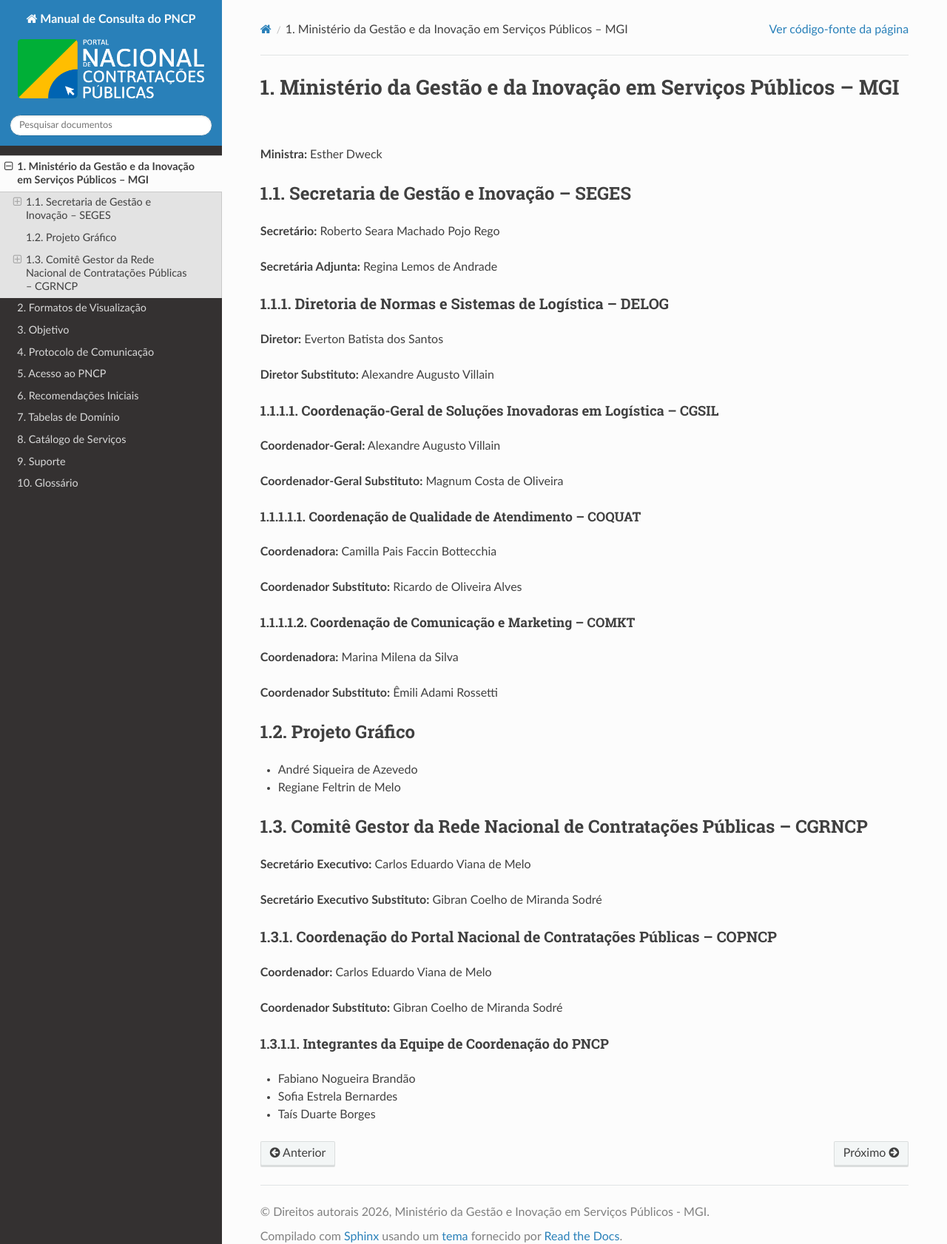
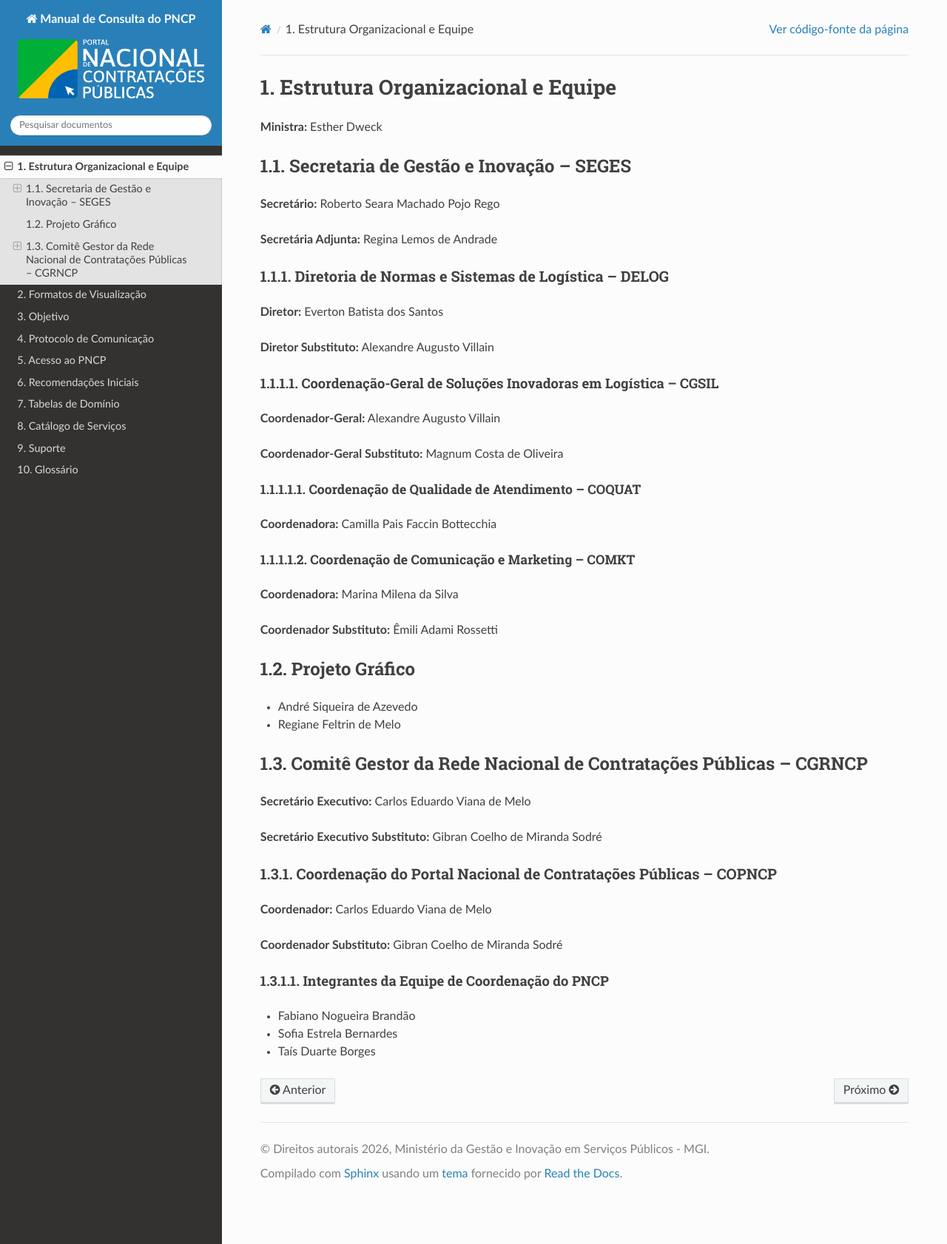
Before and after one commit to sofiaestrelab/Manual-de-Consulta-do-PNCP, a Sphinx documentation site: the page built from docs/source/contracapa.rst, in a window 1280 px wide. Shown: the whole page at 74% size. Built offline with Sphinx 7.4.7 and the Read the Docs theme 3.1.0, drawn with Linux system fonts in a browser that asks for light colours.

Commit message:
Revise organizational structure and team details
Updated the organizational structure and team members in the document.

```diff
--- a/docs/source/contracapa.rst
+++ b/docs/source/contracapa.rst
@@ -1,6 +1,6 @@
 
-Ministério da Gestão e da Inovação em Serviços Públicos – MGI
-=============================================================
+Estrutura Organizacional e Equipe
+==================================
 
 **Ministra:** Esther Dweck
 
@@ -29,8 +29,6 @@ Coordenação de Qualidade de Atendimento – COQUAT
 """"""""""""""""""""""""""""""""""""""""""""""""""
 
 **Coordenadora:** Camilla Pais Faccin Bottecchia
-
-**Coordenador Substituto:** Ricardo de Oliveira Alves
 
 Coordenação de Comunicação e Marketing – COMKT
 """""""""""""""""""""""""""""""""""""""""""""""
```
